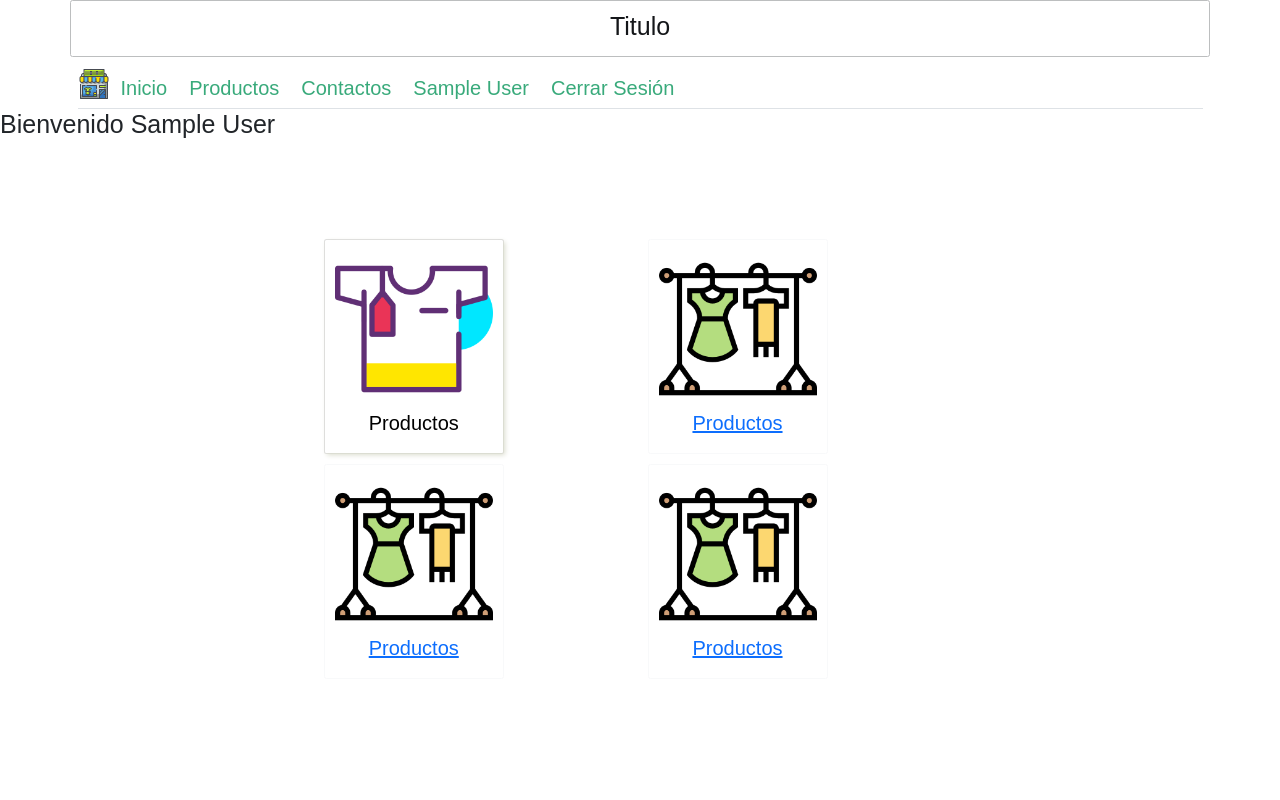
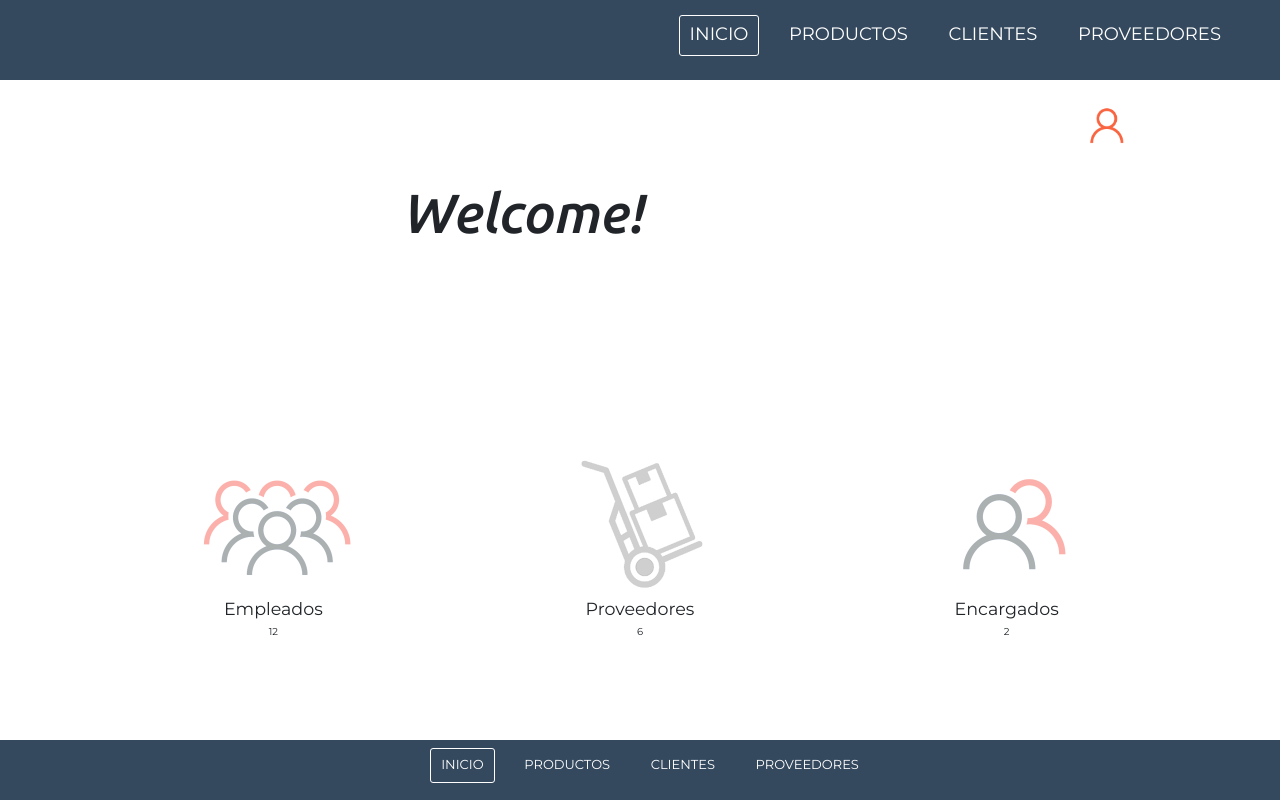
Before and after one commit to BarbaraSuarez291/tpAppWeb, a PHP site: page / in a window 1280 px wide. Run offline with PHP 8.4, Linux system fonts and the light colour scheme; the visitor is signed in with stand-in values (Sample User, id 1); data that the repository does not hold is empty.

Commit message:
nav terminado y detalles dentro del index/seccion usuario index

```diff
--- /dev/null
+++ b/css/style.css
@@ -0,0 +1,278 @@
+@import url('https://fonts.googleapis.com/css2?family=Montserrat&display=swap');
+
+@import url('https://fonts.googleapis.com/css2?family=Ubuntu:ital,wght@1,500&display=swap');
+*{
+    padding: 0;
+    margin: 0;
+    list-style: none;
+}
+html {
+    font-size:62.5%; /*CADA REM MIDE AHORA 10px*/
+    }
+a{
+    text-decoration: none;
+    list-style: none;
+}
+
+
+body {
+    font-family: 'Montserrat', sans-serif;
+}
+.contenedor{
+    max-width: 1100px;
+    margin: auto;
+}
+/*NAVEGADOR*/
+.navegador-header {
+    display: flex;
+    justify-content: flex-end;
+    align-items: center;
+    height: 8rem;
+    width: 100%;
+    background-color: #34495e;
+}
+
+nav .lista{
+
+    margin-right: 4rem;
+}
+
+nav li{
+    display: inline-block;
+    margin: 0 0.8rem;
+    line-height: 8rem;
+}
+
+nav a {
+    color: white;
+    font-size: 18px;
+    text-transform: uppercase;
+    border: 1px solid transparent;
+    padding: 7px 10px;
+    border-radius: 3px;
+    -webkit-border-radius: 3px;
+    -moz-border-radius: 3px;
+    -ms-border-radius: 3px;
+    -o-border-radius: 3px;
+}
+
+a.activa, a:hover {
+    color: white;
+    border: 1px solid white;
+    transition: .3s;
+    -webkit-transition: .3s;
+    -moz-transition: .3s;
+    -ms-transition: .3s;
+    -o-transition: .3s;
+}
+
+nav #icon{
+    color: white;
+    font-size: 30px;
+    margin-left: 4rem;
+    cursor: pointer;
+   display: none;
+}
+.navegador-footer{
+    display: flex;
+    justify-content: center;
+    align-items: center;
+    height: 6rem;
+    width: 100%;
+    background-color: #34495e;
+    position: fixed;
+    bottom: 0;
+    margin: auto;
+}
+.navegador-footer a{
+    font-size: 13px;
+}
+
+/*INDEX*/
+#img-user{
+    width: 130px;
+}
+
+.index-userSection{
+    display: flex;
+    justify-content: space-between;
+    margin-right: 5rem;
+}
+
+.img-user {
+    display: flex;
+    justify-content: flex-end;
+    flex-direction: column;
+    cursor: pointer;
+}
+.img-user ul {
+    line-height: 5rem;
+    margin-top: -20px;
+    box-shadow: 0 4px 8px 0 rgba(0, 0, 0, 0.2);
+    border-radius: 10px;
+    margin-left: 4rem;
+    padding: 0 1.2rem;
+    cursor: pointer;
+    position: inherit;
+    z-index: 1;
+    height: 16rem;
+    transition: 0.3s;
+    -webkit-transition: 0.3s;
+    -moz-transition: 0.3s;
+    -ms-transition: 0.3s;
+    -o-transition: 0.3s;
+    -webkit-border-radius: 10px;
+    -moz-border-radius: 10px;
+    -ms-border-radius: 10px;
+    -o-border-radius: 10px;
+}
+.show-user {
+    position: absolute;
+    z-index: -20;
+    opacity: 0;
+    height: 0;
+
+}
+.img-user li{
+    font-size: 15px;
+}
+.img-user li:hover {
+    color: #f5903e;
+
+}
+.activa {
+    border: none;
+    color: #3498db;
+    padding-bottom: 1rem!important;
+}
+
+.title-index{
+    font-family: 'Ubuntu', sans-serif;
+    font-size: 55px;
+    max-width: 50%;
+    margin: auto;
+    margin-top: 10rem;
+}
+.cartas-index img{
+    max-height: 150px;
+
+}
+.cartas-index{
+    display: flex;
+    flex-direction: column;
+    justify-content: center;
+    align-items: center;
+}
+.seccion-cartas{
+    display: flex;
+    justify-content: space-around;
+    margin: 12rem auto;
+}
+
+@media (max-width: 1048px){
+    nav a{
+        font-size: 17px;
+    }
+}
+
+@media (max-width: 920px){
+    .navegador-header{
+        justify-content: flex-start;
+    }
+    nav #icon{
+        display: block;
+    }
+
+    nav .lista {
+        display: flex;
+        flex-direction: column;
+        align-items: center;
+        background-color: #142a41be;
+        padding: 0;
+        margin: 0;
+        width: 100%;
+        height: 100vh;
+        position: fixed;
+        top:80px;
+        transition: 0.7s;
+        -webkit-transition: 0.7s;
+        -moz-transition: 0.7s;
+        -ms-transition: 0.7s;
+        -o-transition: 0.7s;
+}
+     a.activa, a:hover{
+        border: none;
+        color: #3498db;
+    }
+    .show{
+       width: 0!important;
+       margin-left: -50px!important;
+    }
+    .navegador-footer{
+        justify-content: center;
+    }
+    .navegador-footer a{
+        font-size: 14px;
+    }
+    #img-user {
+        margin-top: 3rem;
+        margin-left:90px ;
+    }
+}
+
+@media (max-width: 640px) {
+    .navegador-footer a{
+        font-size: 10px;
+
+    }
+    .navegador-footer ul{
+        padding: 0;
+    }
+    .navegador-footer li{
+        line-height: 0;
+        margin: 0;
+        padding: 0;
+
+    }
+
+    /*INDEX*/
+    .index-userSection{
+        display: flex;
+        justify-content: flex-end;
+        margin-right: 1rem;
+    }
+    .activa {
+        border: none;
+        color: #3498db;
+        padding-bottom: 1rem!important;
+    }
+    #img-user{
+        width: 100px;
+
+    }
+    .img-user {
+        display: flex;
+        justify-content: flex-end;
+        flex-direction: column;
+    }
+    .img-user ul {
+        line-height: 3rem;
+        margin-top: -20px;
+        box-shadow: 0 4px 8px 0 rgba(0, 0, 0, 0.2);
+        padding-left: 0.8rem;
+        cursor: pointer;
+         transition: 0.3s;
+        -webkit-transition: 0.3s;
+        -moz-transition: 0.3s;
+        -ms-transition: 0.3s;
+        -o-transition: 0.3s;
+}
+   .img-user li{
+       line-height: 5rem;
+   }
+    .img-user li:hover {
+        color: #f5903e;
+
+    }
+
+}
--- a/css/styles.css
+++ b/css/styles.css
@@ -1,5 +1,5 @@
 
-html{
+/* html{
     font-size: 62.5%;
     box-sizing: border-box;
     position: absolute;
@@ -13,27 +13,29 @@ body{
 }
 
 /*LOGIN*/
-.login {
+/* .login {
     margin-top: 10rem;
 
-}
+} */
 
-.formLogin {
+/* .formLogin {
     border: 1px solid #ebfaf4;
     padding: 3rem;
     font-size: 2rem;
     box-shadow:2px 2px 5px #c7fce6;
-}
+} */
+
+
 
 /*NAV*/
-a.nav-link {
+/* a.nav-link {
     color: #39aa7b;
 }
-a.nav-link:hover {color:  #d4f0a1!important;} /*no lo toma*/
+a.nav-link:hover {color:  #d4f0a1!important;} no lo toma */
 
 /*REGISTRO*/
 
-.formRegistro  {
+/* .formRegistro  {
     border: 1px solid #ebfaf4;
     padding: 3rem;
     font-size: 2rem;
@@ -41,25 +43,25 @@ a.nav-link:hover {color:  #d4f0a1!important;} /*no lo toma*/
 }
 .registro {
     margin-top:10rem;
-}
+} */
 
 /*TITULO*/
-.titulo {
+/* .titulo {
     background-color: white;
-}
+} */
 
 
 /*PRODUCTOS*/
-.contenedor{
+/* .contenedor{
     margin-top: 10rem;
-}
+} */
 /*INDEX*/
 
-.tarjetaInicio {
+/* .tarjetaInicio {
     text-decoration: none;
     box-shadow:2px 2px 5px #dadccd;
- }
-  .tituloCard {
+ } */
+/* .tituloCard {
  color:#000000;
 
- }
+ } */
--- a/index.php
+++ b/index.php
@@ -23,9 +23,11 @@ if ($hayUsu != null) {
 </head>
 
 <body>
-  <!--<h1>Bienvenido ($usuario)<?php echo $usuario['nombre'] ?></h1>
-<h1>Bienvenido ($_POST) <?php echo $_POST['nombre'] ?></h1>-->
-  <h1>Bienvenido <?php echo $_SESSION['nombre'] ?></h1>
+  <!--<h1>Bienvenido ($usuario)<?php //echo $usuario['nombre'] ?></h1>
+<h1>Bienvenido ($_POST) <?php //echo $_POST['nombre'] ?></h1>-->
+  <!-- <h1>Bienvenido <?php
+  // echo $_SESSION['nombre']
+   ?></h1>
 
 
 
@@ -49,7 +51,7 @@ if ($hayUsu != null) {
           </div>
           <div class="col">
             <div class="card border-light mb-3" style="max-width: 18rem;">
-              <a href="productos.php">
+              <a class="tarjetaInicio" href="productos.php">
                 <div class="card-body">
                   <img src="./img/ropaFoto.png" class="card-img-top" alt="...">
                   <div class="card-title">Productos</div>
@@ -86,9 +88,43 @@ if ($hayUsu != null) {
 
 
 
-  </div>
+  </div> -->
+
+      <section class="index-userSection">
+      <h1 class="title-index">Welcome!</h1>
+        <div class="img-user">
+          <img id="img-user" src="./img/user.png" alt="">
+          <ul id="lista-userIndex" class="lista-user show-user">
+            <li class="activa">$nombre</li>
+            <li>Configuraciones</li>
+            <li>Cerrar sesion</li>
+          </ul>
+        </div>
+      </section>
+
+      <section class="contenedor seccion-cartas">
+        <div class="cartas-index">
+            <img src="./img/empleados.jpg" alt="">
+            <h3>Empleados</h3>
+            <p>12</p>
+        </div>
+
+        <div class="cartas-index">
+            <img src="./img/proveedores.jpg" alt="">
+            <h3>Proveedores</h3>
+            <p>6</p>
+        </div>
+
+        <div class="cartas-index">
+            <img src="./img/encargados2.jpg" alt="">
+            <h3>Encargados</h3>
+            <p>2</p>
+        </div>
 
 
+      </section>
+
+<script src="./js/index.js"></script>
 </body>
 
 </html>
--- /dev/null
+++ b/js/index.js
@@ -0,0 +1,8 @@
+//INDEX USER
+
+const iconUser = document.getElementById("img-user")
+const listaUser = document.getElementById("lista-userIndex")
+
+iconUser.addEventListener("click", () => {
+   listaUser.classList.toggle("show-user")
+})
--- a/nav.php
+++ b/nav.php
@@ -1,23 +1,24 @@
-<?php  ?>
+
 <!DOCTYPE html>
 <html lang="en">
 
 <head>
 
+
 </head>
 
 <body>
-  <div class="container">
+  <!-- <div class="container">
     <ul class="nav nav-tabs menu">
-      <?php if (!isset($_SESSION["nombre"])) : ?>
+      <?php //if (!isset($_SESSION["nombre"])) : ?>
         <li class="nav-item">
           <a class="nav-link" aria-current="page" href="./login.php">Login</a>
         </li>
         <li class="nav-item">
           <a class="nav-link" href="./registro.php">Registro</a>
         </li>
-      <?php endif; ?>
-      <?php if (isset($_SESSION["nombre"])) : ?>
+      <?php //endif; ?>
+      <?php //if (isset($_SESSION["nombre"])) : ?>
         <li class="item-logo">
           <img id="logo"src="./img/tienda-de-ropa_chico.png" alt="logo">
         </li>
@@ -32,16 +33,86 @@
         </li>
 
         <li class="nav-item">
-          <a class="nav-link" href="usuario.php"><?php echo $_SESSION['nombre'] ?></a>
+          <a class="nav-link" href="usuario.php"><?php //echo $_SESSION['nombre'] ?></a>
         </li>
         <li class="nav-item">
           <a class="nav-link" href="./logout.php">Cerrar Sesión</a>
         </li>
 
-      <?php endif; ?>
+      <?php //endif; ?>
 
     </ul>
+  </div> -->
+  <!-- <nav class="navbar navbar-expand-lg navbar-dark bg-dark">
+  <div class="container-fluid">
+    <a class="navbar-brand" href="#">Inicio</a>
+    <button class="navbar-toggler" type="button" data-bs-toggle="collapse" data-bs-target="#navbarSupportedContent" aria-controls="navbarSupportedContent" aria-expanded="false" aria-label="Toggle navigation">
+      <span class="navbar-toggler-icon"></span>
+    </button>
+    <div class="collapse navbar-collapse" id="navbarSupportedContent">
+      <ul class="navbar-nav me-auto mb-2 mb-lg-0">
+        <li class="nav-item">
+          <a class="nav-link active" aria-current="page" href="#">Sobre Nosotros</a>
+        </li>
+        <li class="nav-item">
+          <a class="nav-link" href="#">Link</a>
+        </li>
+        <li class="nav-item dropdown">
+          <a class="nav-link dropdown-toggle" href="#" id="navbarDropdown" role="button" data-bs-toggle="dropdown" aria-expanded="false">
+            Dropdown
+          </a>
+          <ul class="dropdown-menu" aria-labelledby="navbarDropdown">
+            <li><a class="dropdown-item" href="#">Action</a></li>
+            <li><a class="dropdown-item" href="#">Another action</a></li>
+            <li><hr class="dropdown-divider"></li>
+            <li><a class="dropdown-item" href="#">Something else here</a></li>
+          </ul>
+        </li>
+        <li class="nav-item">
+          <a class="nav-link disabled">Disabled</a>
+        </li>
+      </ul>
+      <form class="d-flex">
+        <input class="form-control me-2" type="search" placeholder="Search" aria-label="Search">
+        <button class="btn btn-outline-success" type="submit">Search</button>
+      </form>
+    </div>
   </div>
+</nav> -->
+
+<nav class="navegador-header">
+      <div id="icon">
+            <i class="fas fa-bars"></i>
+      </div>
+
+    <ul id="ul-lista" class= "lista show">
+        <li><a class="activa" href="#">Inicio</a></li>
+        <li><a href="#">Productos</a></li>
+        <li><a href="#">Clientes</a></li>
+        <li><a href="#">Proveedores</a></li>
+
+    </ul>
+
+
+
+</nav>
+
+
+
+<nav class="navegador-footer">
+
+    <ul>
+        <li><a class="activa" href="#">Inicio</a></li>
+        <li><a href="#">Productos</a></li>
+        <li><a href="#">Clientes</a></li>
+        <li><a href="#">Proveedores</a></li>
+
+    </ul>
+
+</nav>
+<script src= "./js/nav.js"></script>
+
+
 </body>
 
 </html>
--- a/plantilla.php
+++ b/plantilla.php
@@ -7,7 +7,12 @@
     <meta name="viewport" content="width=device-width, initial-scale=1.0">
     <link href="https://cdn.jsdelivr.net/npm/bootstrap@5.1.1/dist/css/bootstrap.min.css" rel="stylesheet" integrity="sha384-F3w7mX95PdgyTmZZMECAngseQB83DfGTowi0iMjiWaeVhAn4FJkqJByhZMI3AhiU" crossorigin="anonymous">
     <link rel="icon" href="./img/tienda-de-ropa.png" type="image/x-icon">
-    <link rel="stylesheet" href="css/styles.css">
+
+    <link rel="stylesheet" href="css/style.css">
+
+    <!--FONT AWESOME LINK -->
+    <link rel="stylesheet" href="https://cdnjs.cloudflare.com/ajax/libs/font-awesome/6.0.0-beta2/css/all.min.css" integrity="sha512-YWzhKL2whUzgiheMoBFwW8CKV4qpHQAEuvilg9FAn5VJUDwKZZxkJNuGM4XkWuk94WCrrwslk8yWNGmY1EduTA==" crossorigin="anonymous" referrerpolicy="no-referrer" />
+
     <!-- Archivos a incluir -->
     <?php
     require_once('funciones.php');
@@ -19,10 +24,16 @@
 
 <body>
 
-<div class="alert alert-dark container text-center titulo" role="alert">
-<h1>Titulo</h1>
-</div>
+
+
+
     <?php require('./nav.php'); ?>
+    <script src="https://cdn.jsdelivr.net/npm/bootstrap@5.1.1/dist/js/bootstrap.bundle.min.js" integrity="sha384-/bQdsTh/da6pkI1MST/rWKFNjaCP5gBSY4sEBT38Q/9RBh9AH40zEOg7Hlq2THRZ" crossorigin="anonymous"></script>
+
+
+
+
+
 </body>
 
 </html>
--- a/registro.php
+++ b/registro.php
@@ -29,7 +29,7 @@
           <input type="email" class="form-control" id="email" name="email" placeholder="name@example.com">
         </div>
         <div class="mb-3">
-          <label for="password" class="form-label">Contraseña</label>
+
           <input type="password" class="form-control" id="password" name="password" placeholder="123123">
         </div>
         <div><input class="btn btn-outline-success" type="submit" value="Registrarse"></div>
```
Also changed, not shown: js/nav.js (added, +7 -0 lines), img/OBFGFZ0.jpg (added), img/ORF8060.jpg (added), img/empleados.jpg (added), img/encargados.jpg (added), img/encargados2.jpg (added), img/proveedores.jpg (added), img/user.png (added), 2 other files.
